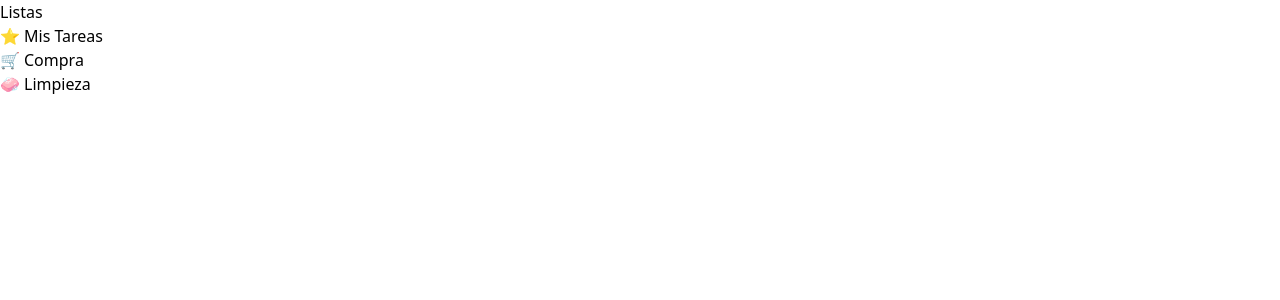
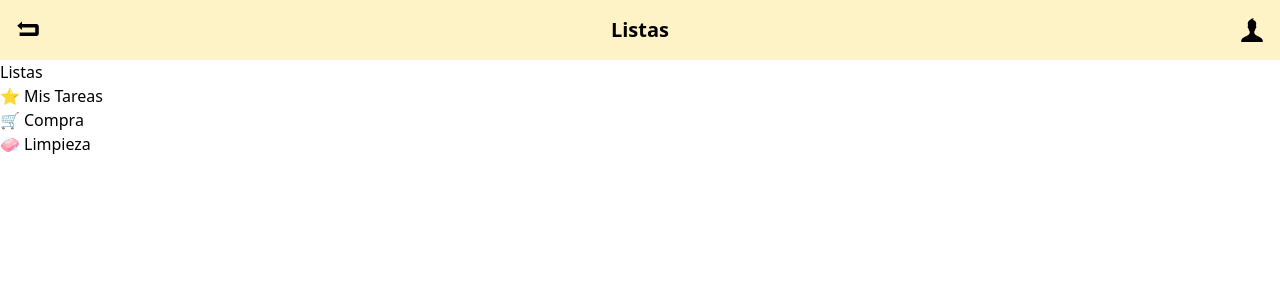
Before and after one commit to AdrielHercules/todolist-frontend, an Angular app: page / in a window 1280 px wide. Shown: the top 300 px of the page. Built offline with nearby package versions, Linux system fonts and the light colour scheme.

Commit message:
Refactor app to include updated top-bar component

```diff
--- a/src/app/app.html
+++ b/src/app/app.html
@@ -1,3 +1,6 @@
 <main class="main">
-  <router-outlet />
+  <div class="h-dvh flex-col">
+    <app-top-bar [title]="'Listas'"></app-top-bar>
+    <router-outlet />
+  </div>
 </main>
--- a/src/app/app.ts
+++ b/src/app/app.ts
@@ -1,11 +1,12 @@
 import { Component } from '@angular/core';
 import { RouterOutlet } from '@angular/router';
+import { TopBarComponent } from './top-bar/top-bar.component';
 
 @Component({
   selector: 'app-root',
-  imports: [RouterOutlet],
+  imports: [RouterOutlet, TopBarComponent],
   templateUrl: './app.html',
-  styleUrl: './app.css'
+  styleUrl: './app.css',
 })
 export class App {
   protected title = 'todolist-frontend';
--- a/src/app/top-bar/top-bar.component.html
+++ b/src/app/top-bar/top-bar.component.html
@@ -1 +1,11 @@
-<p>top-bar works!</p>
+<div class="flex gap-10 items-center justify-center p-4 bg-amber-100">
+    <svg routerLink="/" class="size-6 mr-auto">
+        <use xlink:href="assets/symbol-defs.svg#icon-back"></use>
+    </svg>
+
+    <h1 class="text-xl font-bold mx">{{title()}}</h1>
+
+    <svg class="size-6 ml-auto">
+        <use xlink:href="assets/symbol-defs.svg#icon-user"></use>
+    </svg>
+</div>
--- a/src/app/top-bar/top-bar.component.ts
+++ b/src/app/top-bar/top-bar.component.ts
@@ -1,11 +1,12 @@
-import { Component } from '@angular/core';
+import { Component, input } from '@angular/core';
+import { RouterLink } from '@angular/router';
 
 @Component({
   selector: 'app-top-bar',
-  imports: [],
+  imports: [RouterLink],
   templateUrl: './top-bar.component.html',
-  styleUrl: './top-bar.component.css'
+  styleUrl: './top-bar.component.css',
 })
 export class TopBarComponent {
-
+  title = input<string>();
 }
```
